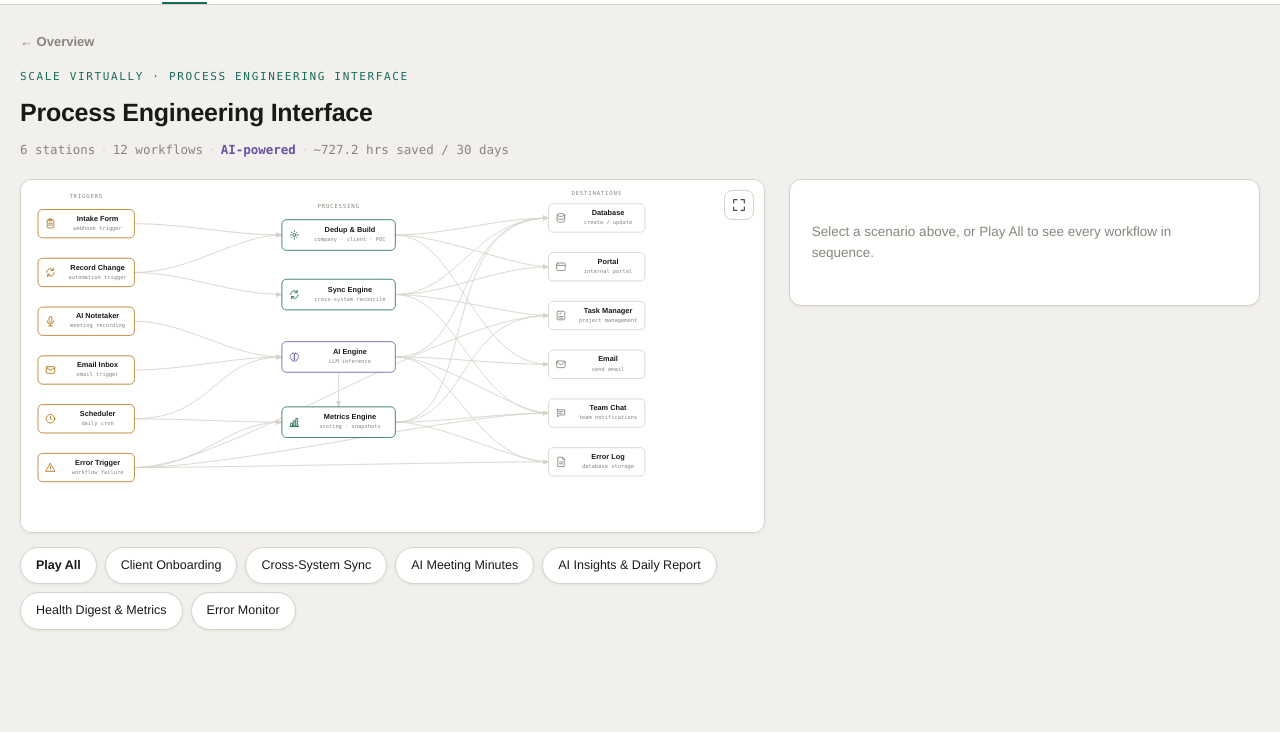
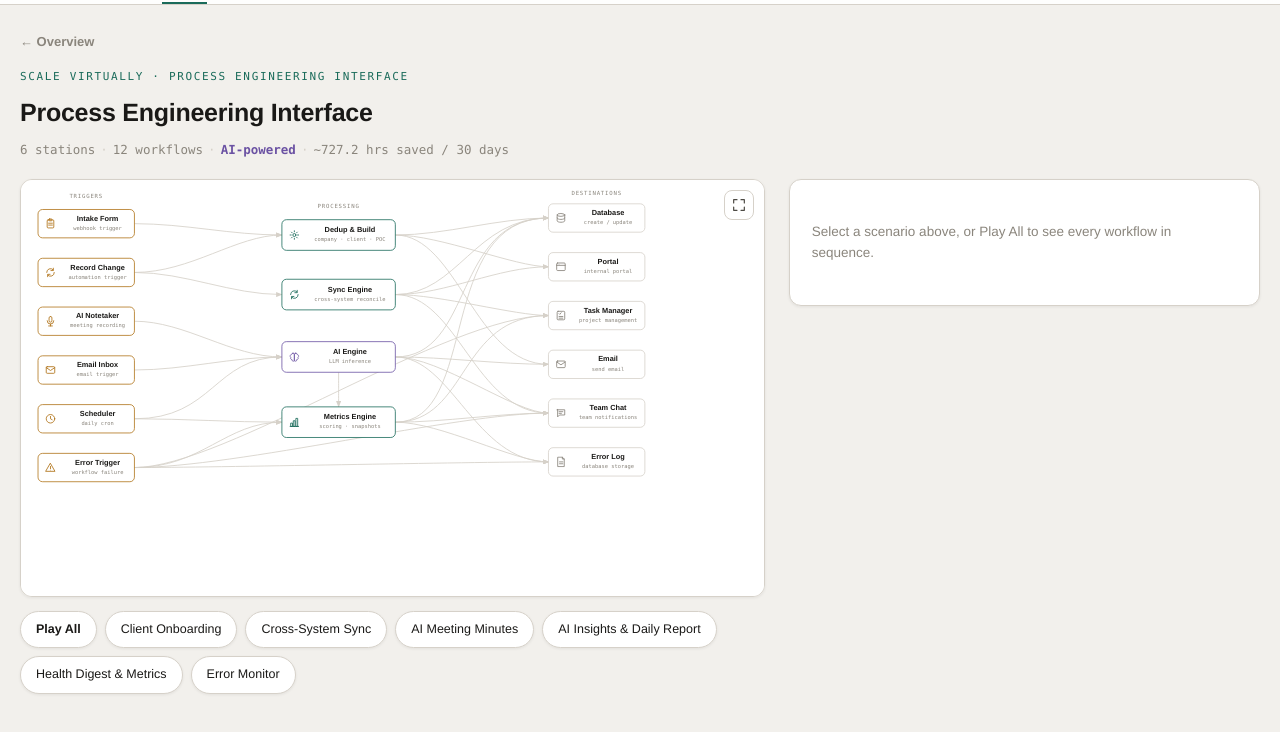
Before and after one commit to solutions-arch/n8n-workflows, a website built with Vite: page demo/index.html in a window 1280 px wide. Both pictures are taken after a click on the link 205 px from the left and 594 px from the top of the page. Shown: the part 58-790 px from the top of the page. Built offline with nearby package versions, Linux system fonts and the light colour scheme; files whose address does not match are found by name.

Commit message:
Reserve bottom clearance in the map board for the narration player
The narration player is an absolutely-positioned overlay on the map, and
on shorter maps (LinkedIn's 520-height viewBox) it was covering the
bottom row of trigger nodes. Adding padding-bottom to .board reserves
space for it so nothing gets cut off, across all three systems.

Co-Authored-By: Claude Sonnet 5 <noreply@anthropic.com>

```diff
--- a/demo/src/style.css
+++ b/demo/src/style.css
@@ -250,7 +250,7 @@ h1, h2, h3 { font-weight: 720; letter-spacing: -.01em; }
 .map-col { position: sticky; top: 78px; }
 @media (max-width: 1080px) { .map-col { position: static; } }
 .map-panel { display: flex; flex-direction: column; }
-.board { position: relative; border: 1px solid var(--rule); border-radius: 12px; background: var(--surface); box-shadow: var(--shadow); overflow-x: auto; }
+.board { position: relative; border: 1px solid var(--rule); border-radius: 12px; background: var(--surface); box-shadow: var(--shadow); overflow-x: auto; padding-bottom: 64px; }
 /* direct-child selector so this doesn't also blow up the board-expand icon svg nested inside the button below */
 .board > svg { display: block; min-width: 760px; width: 100%; height: auto; }
 
```
